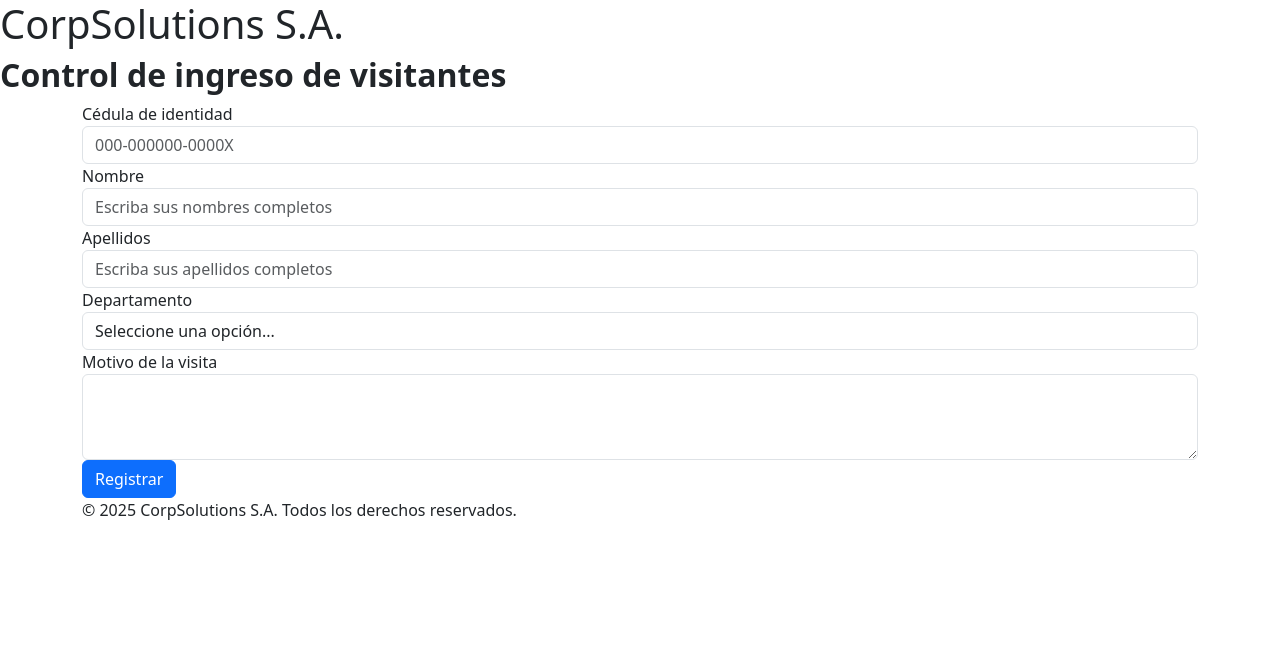
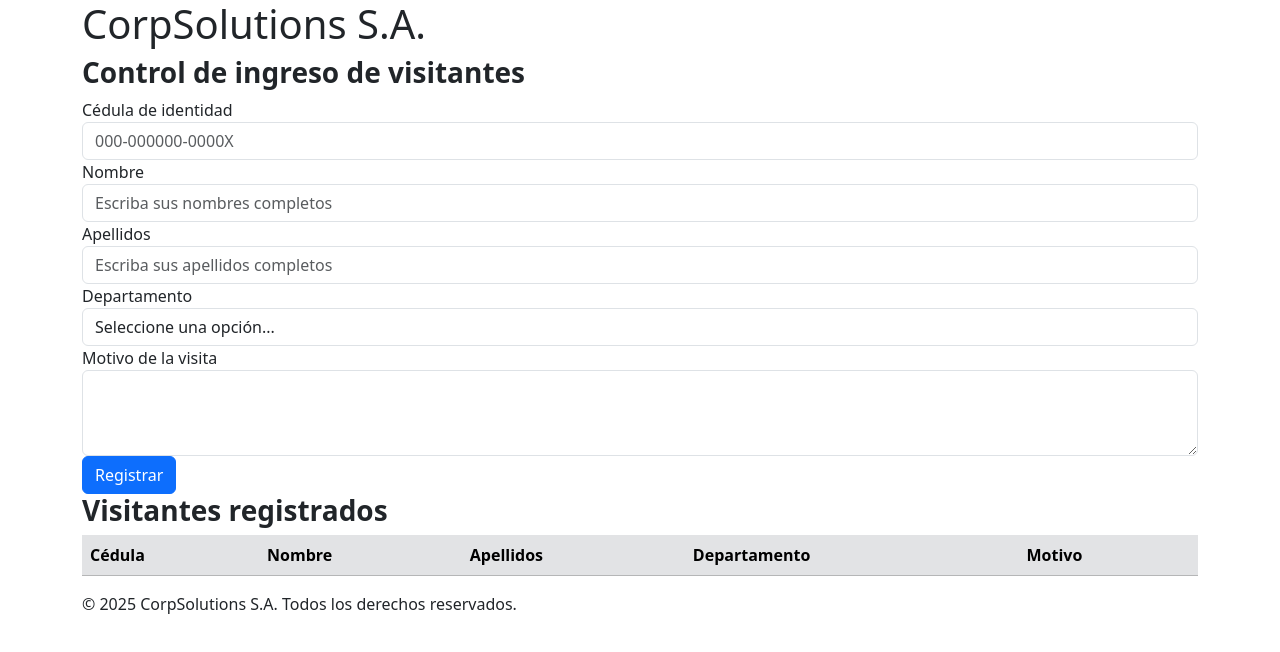
Before and after one commit to evanessscence/TAREA-S4, a plain HTML site: page index.html in a window 1280 px wide. Drawn offline with nearby package versions, Linux system fonts and the light colour scheme.

Commit message:
Tabla de visitantes en HTML

```diff
--- a/index.html
+++ b/index.html
@@ -11,9 +11,9 @@
  </head>
 
  <body>
-    <header>
+    <header class="container">
         <h1>CorpSolutions S.A.</h1>
-        <h2><b>Control de ingreso de visitantes</b></h2>
+        <h3><b>Control de ingreso de visitantes</b></h3>
     </header>
 
     <main class="container">
@@ -41,6 +41,22 @@
             </div>
             <button id="registrar" class="btn btn-primary" type="submit">Registrar</button>
         </form>
+
+        <h3 id="headertabla"><b>Visitantes registrados</b></h3>
+        <table class="table table-striped" id="tablaVisitantes">
+            <thead class="table-secondary">
+                <tr>
+                    <th>Cédula</th>
+                    <th>Nombre</th>
+                    <th>Apellidos</th>
+                    <th>Departamento</th>
+                    <th>Motivo</th>
+                </tr>
+            </thead>
+            <tbody>
+
+            </tbody>
+        </table>
     </main>
 
     <footer>
```
